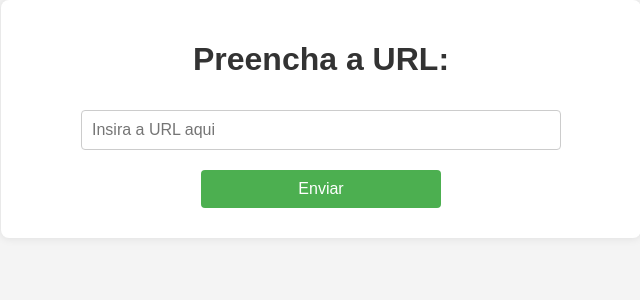
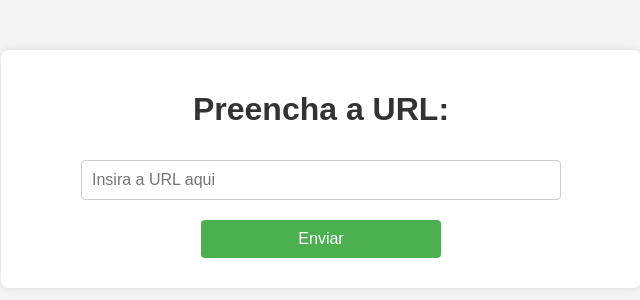
Before and after one commit to TiFalcom/gthc_phishing_urls, a FastAPI app: page / in a window 1280 px wide. Shown: the top 300 px of the page, without its empty margins (319-959 px from the left). Run offline with FastAPI, Linux system fonts and the light colour scheme; parts of the project's set-up code (start-up, migrations or seed data) failed here and were passed over.

Commit message:
fix: upper padding

```diff
--- a/app/templates/index.html
+++ b/app/templates/index.html
@@ -14,7 +14,7 @@
 
         .container {
             max-width: 600px;
-            margin: 0 auto;
+            margin: 50px auto;
             padding: 20px;
             background-color: #fff;
             border-radius: 8px;
```
